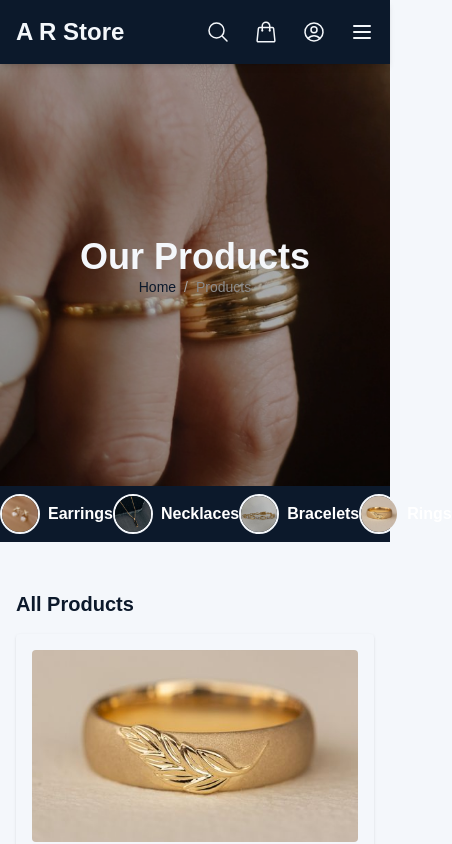
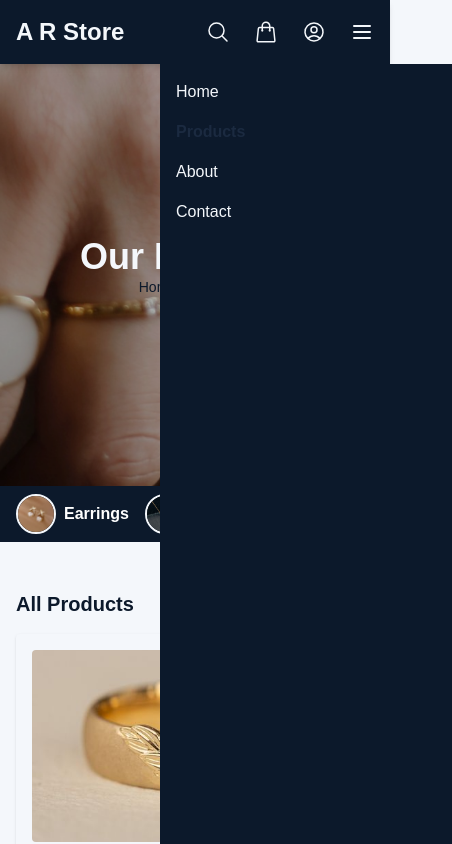
Before and after one commit to rajputboyars/artificial-jewelry, a Next.js app: page /products in a window 390 px wide. Shown: the top 844 px of the page, 452 px wide, since content can reach past the window. Built offline with nearby package versions, Linux system fonts and the light colour scheme.

Commit message:
ui update 2

```diff
--- a/src/app/products/[Id]/page.jsx
+++ b/src/app/products/[Id]/page.jsx
@@ -1,6 +1,7 @@
 "use client";
 
 import PRODUCT_DATA from "@/data";
+import Link from "next/link";
 import { useParams } from "next/navigation";
 
 const ProductDetailPage = () => {
@@ -97,7 +98,7 @@ const ProductDetailPage = () => {
         <h2 className="text-2xl font-bold text-primary mb-6">Similar Products</h2>
         <div className="grid grid-cols-1 sm:grid-cols-2 md:grid-cols-4 gap-8">
           {similarProducts.slice(0, 4).map((product) => (
-            <div key={product.id} className="bg-lightBackground p-4 rounded shadow">
+            <Link href={`/products/${product.id}`} key={product.id} className="bg-lightBackground p-4 rounded shadow">
               <img
                 src={product.thumbnail}
                 alt={product.title}
@@ -107,7 +108,7 @@ const ProductDetailPage = () => {
                 {product.title}
               </h3>
               <p className="text-secondary font-bold">${product.price}</p>
-            </div>
+            </Link>
           ))}
         </div>
       </div>
--- a/src/app/products/page.jsx
+++ b/src/app/products/page.jsx
@@ -41,7 +41,7 @@ const ProductPage = () => {
 
             {/* Category Strip */}
             <div className="bg-primary py-2">
-                <div className="container mx-auto flex justify-around items-center">
+                <div className="container mx-auto flex justify-around items-center max-md:w-screen max-md:px-4 max-md:gap-4 max-md:overflow-scroll">
                     {filters.categories.map((category, index) => (
                         <div key={index} className="text-center flex gap-2">
                             <div className="w-10 h-10 mx-auto rounded-full overflow-hidden border-2 border-lightBackground">
--- a/src/components/FeaturedProducts/FeaturedProducts1.jsx
+++ b/src/components/FeaturedProducts/FeaturedProducts1.jsx
@@ -1,4 +1,5 @@
 import PRODUCT_DATA from "@/data";
+import Link from "next/link";
 
 const FeaturedProducts1 = () => {
     // Example: Limit to the first 8 products as featured
@@ -9,9 +10,10 @@ const FeaturedProducts1 = () => {
             <h2 className="text-3xl text-center font-bold mb-6">Featured Products</h2>
             <div className="grid grid-cols-2 sm:grid-cols-3 md:grid-cols-4 gap-6">
                 {featuredProducts.map((product) => (
-                    <div
+                    <Link
                         key={product.id}
                         className="bg-white shadow rounded-lg p-4 flex flex-col items-center"
+                        href={`/products/${product.id}`}
                     >
                         <img
                             src={product.thumbnail}
@@ -44,7 +46,7 @@ const FeaturedProducts1 = () => {
                                 </svg>
                             </button>
                         </div>
-                    </div>
+                    </Link>
                 ))}
             </div>
         </div>
--- a/src/components/navbar/Navbar1.jsx
+++ b/src/components/navbar/Navbar1.jsx
@@ -102,23 +102,24 @@ const Navbar1 = () => {
             </div>
 
             {/* Mobile Menu */}
-            {isMenuOpen && (
-                <div className="md:hidden bg-primary text-lightBackground space-y-4 p-4">
-                    <Link href="/">
+            {/* {isMenuOpen && ( */}
+                <div className={`md:hidden `}>
+                    <div className={`bg-primary fixed right-0 w-full h-screen text-lightBackground flex flex-col gap-4 p-4 transition-all duration-700 ${isMenuOpen ? "w-screen " : "w-0 translate-x-40 "}`}>
+                        <Link onClick={()=>setIsMenuOpen((prev)=>!prev)} href="/">
                             <p className={`${isActive("/")}`}>Home</p>
                         </Link>
-                    <Link href="/products">
+                        <Link onClick={()=>setIsMenuOpen((prev)=>!prev)} href="/products">
                             <p className={`${isActive("/products")}`}>Products</p>
                         </Link>
-                    <Link href="/about">
+                        <Link onClick={()=>setIsMenuOpen((prev)=>!prev)} href="/about">
                             <p className={`${isActive("/about")}`}>About</p>
                         </Link>
-                    <Link href="/contact">
+                        <Link onClick={()=>setIsMenuOpen((prev)=>!prev)} href="/contact">
                             <p className={`${isActive("/contact")}`}>Contact</p>
                         </Link>
-
                     </div>
-            )}
+                </div>
+            {/* )} */}
         </nav>
     );
 };
```
Lines whose indentation alone changed are shown as unchanged.
